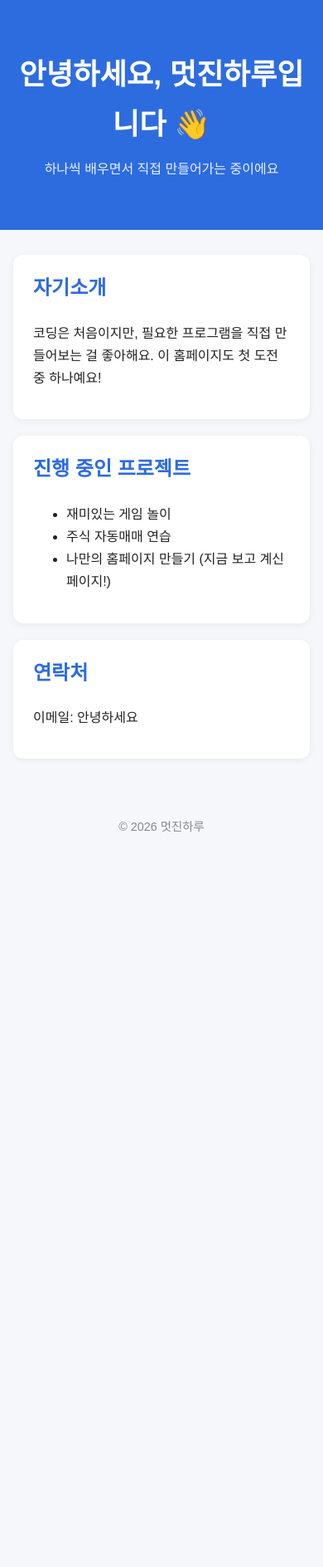
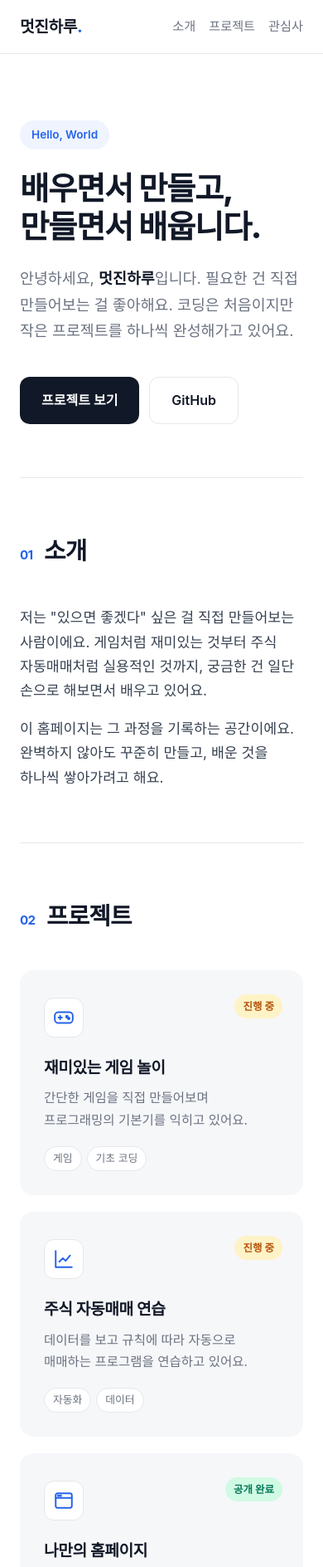
Before and after one commit to lunervia-ops/lunervia-ops.github.io, a plain HTML site: page index.html in a window 390 px wide. Shown: the top 1888 px of the page at 83% size. Before the commit the page ends 1029 px from the top, so only its background shows below. Drawn offline with Linux system fonts and the light colour scheme; a web font is replaced by a local one.

Commit message:
새 홈페이지로 전면 교체

```diff
--- a/index.html
+++ b/index.html
@@ -3,76 +3,122 @@
 <head>
   <meta charset="UTF-8">
   <meta name="viewport" content="width=device-width, initial-scale=1.0">
-  <title>멋진하루의 홈페이지</title>
-  <style>
-    body {
-      margin: 0;
-      font-family: "Pretendard", "Apple SD Gothic Neo", "Malgun Gothic", sans-serif;
-      background: #f5f7fa;
-      color: #222;
-      line-height: 1.7;
-    }
-    header {
-      background: #2d6cdf;
-      color: white;
-      text-align: center;
-      padding: 60px 20px;
-    }
-    header h1 { margin: 0; font-size: 2.2em; }
-    header p { margin: 10px 0 0; opacity: 0.9; }
-    main {
-      max-width: 700px;
-      margin: 0 auto;
-      padding: 30px 16px;
-    }
-    section {
-      background: white;
-      border-radius: 12px;
-      padding: 20px 24px;
-      margin-bottom: 20px;
-      box-shadow: 0 2px 8px rgba(0,0,0,0.06);
-    }
-    h2 { color: #2d6cdf; margin-top: 0; }
-    footer {
-      text-align: center;
-      color: #888;
-      padding: 20px;
-      font-size: 0.9em;
-    }
-  </style>
+  <title>멋진하루 | 개인 홈페이지</title>
+  <meta name="description" content="하나씩 배우며 직접 만들어가는 멋진하루의 개인 홈페이지">
+  <link rel="preconnect" href="https://cdn.jsdelivr.net">
+  <link rel="stylesheet" href="https://cdn.jsdelivr.net/gh/orioncactus/pretendard@v1.3.9/dist/web/static/pretendard.min.css">
+  <link rel="stylesheet" href="style.css">
 </head>
 <body>
-
-  <header>
-    <h1>안녕하세요, 멋진하루입니다 👋</h1>
-    <p>하나씩 배우면서 직접 만들어가는 중이에요</p>
+  <header class="nav">
+    <div class="container nav-inner">
+      <a href="#top" class="logo">멋진하루<span>.</span></a>
+      <nav>
+        <a href="#about">소개</a>
+        <a href="#projects">프로젝트</a>
+        <a href="#skills">관심사</a>
+      </nav>
+    </div>
   </header>
 
-  <main>
-    <section>
-      <h2>자기소개</h2>
-      <p>코딩은 처음이지만, 필요한 프로그램을 직접 만들어보는 걸 좋아해요.
-         이 홈페이지도 첫 도전 중 하나예요!</p>
+  <main id="top">
+    <section class="hero container">
+      <p class="eyebrow">Hello, World</p>
+      <h1>배우면서 만들고,<br>만들면서 배웁니다.</h1>
+      <p class="lead">안녕하세요, <strong>멋진하루</strong>입니다. 필요한 건 직접 만들어보는 걸 좋아해요.
+        코딩은 처음이지만 작은 프로젝트를 하나씩 완성해가고 있어요.</p>
+      <div class="hero-actions">
+        <a href="#projects" class="btn btn-primary">프로젝트 보기</a>
+        <a href="https://github.com/lunervia-ops" target="_blank" rel="noopener" class="btn btn-ghost">GitHub</a>
+      </div>
     </section>
 
-    <section>
-      <h2>진행 중인 프로젝트</h2>
-      <ul>
-        <li>재미있는 게임 놀이</li>
-        <li>주식 자동매매 연습</li>
-        <li>나만의 홈페이지 만들기 (지금 보고 계신 페이지!)</li>
-      </ul>
+    <section id="about" class="section container">
+      <h2 class="section-title"><span>01</span> 소개</h2>
+      <div class="about-grid">
+        <p>
+          저는 "있으면 좋겠다" 싶은 걸 직접 만들어보는 사람이에요.
+          게임처럼 재미있는 것부터 주식 자동매매처럼 실용적인 것까지,
+          궁금한 건 일단 손으로 해보면서 배우고 있어요.
+        </p>
+        <p>
+          이 홈페이지는 그 과정을 기록하는 공간이에요.
+          완벽하지 않아도 꾸준히 만들고, 배운 것을 하나씩 쌓아가려고 해요.
+        </p>
+      </div>
     </section>
 
-    <section>
-      <h2>연락처</h2>
-      <p>이메일: 안녕하세요</p>
+    <section id="projects" class="section container">
+      <h2 class="section-title"><span>02</span> 프로젝트</h2>
+      <div class="cards">
+        <article class="card">
+          <div class="card-icon">
+            <svg viewBox="0 0 24 24" fill="none" stroke="currentColor" stroke-width="1.8" stroke-linecap="round" stroke-linejoin="round"><rect x="2" y="6" width="20" height="12" rx="4"/><path d="M6 12h4M8 10v4"/><circle cx="15.5" cy="11" r="1"/><circle cx="17.5" cy="13" r="1"/></svg>
+          </div>
+          <h3>재미있는 게임 놀이</h3>
+          <p>간단한 게임을 직접 만들어보며 프로그래밍의 기본기를 익히고 있어요.</p>
+          <ul class="tags"><li>게임</li><li>기초 코딩</li></ul>
+          <span class="status doing">진행 중</span>
+        </article>
+        <article class="card">
+          <div class="card-icon">
+            <svg viewBox="0 0 24 24" fill="none" stroke="currentColor" stroke-width="1.8" stroke-linecap="round" stroke-linejoin="round"><path d="M3 3v18h18"/><path d="M7 15l4-4 3 3 5-6"/></svg>
+          </div>
+          <h3>주식 자동매매 연습</h3>
+          <p>데이터를 보고 규칙에 따라 자동으로 매매하는 프로그램을 연습하고 있어요.</p>
+          <ul class="tags"><li>자동화</li><li>데이터</li></ul>
+          <span class="status doing">진행 중</span>
+        </article>
+        <article class="card">
+          <div class="card-icon">
+            <svg viewBox="0 0 24 24" fill="none" stroke="currentColor" stroke-width="1.8" stroke-linecap="round" stroke-linejoin="round"><rect x="3" y="4" width="18" height="16" rx="2"/><path d="M3 9h18"/><circle cx="6" cy="6.5" r=".6"/><circle cx="8.5" cy="6.5" r=".6"/></svg>
+          </div>
+          <h3>나만의 홈페이지</h3>
+          <p>지금 보고 계신 이 페이지예요. GitHub Pages로 직접 만들어 올렸어요.</p>
+          <ul class="tags"><li>HTML</li><li>CSS</li><li>GitHub</li></ul>
+          <span class="status done">공개 완료</span>
+        </article>
+      </div>
+    </section>
+
+    <section id="skills" class="section container">
+      <h2 class="section-title"><span>03</span> 관심사 &amp; 배우는 중</h2>
+      <div class="skills">
+        <div class="skill-group">
+          <h3>배우는 중</h3>
+          <ul class="chips">
+            <li>HTML / CSS</li>
+            <li>JavaScript</li>
+            <li>Python</li>
+            <li>Git &amp; GitHub</li>
+          </ul>
+        </div>
+        <div class="skill-group">
+          <h3>관심 있는 것</h3>
+          <ul class="chips">
+            <li>AI 도구 활용</li>
+            <li>업무 자동화</li>
+            <li>게임 개발</li>
+            <li>투자 데이터 분석</li>
+          </ul>
+        </div>
+      </div>
     </section>
   </main>
 
-  <footer>
-    © 2026 멋진하루
+  <footer class="footer">
+    <div class="container footer-inner">
+      <p>&copy; <span id="year">2026</span> 멋진하루</p>
+      <a href="https://github.com/lunervia-ops" target="_blank" rel="noopener">github.com/lunervia-ops</a>
+    </div>
   </footer>
 
+  <script>
+    document.getElementById('year').textContent = new Date().getFullYear();
+    const io = new IntersectionObserver(es => es.forEach(e => {
+      if (e.isIntersecting) { e.target.classList.add('show'); io.unobserve(e.target); }
+    }), { threshold: 0.12 });
+    document.querySelectorAll('.section, .card').forEach(el => { el.classList.add('fade'); io.observe(el); });
+  </script>
 </body>
 </html>
--- /dev/null
+++ b/style.css
@@ -0,0 +1,121 @@
+:root {
+  --bg: #ffffff;
+  --bg-soft: #f6f7f9;
+  --text: #111827;
+  --muted: #6b7280;
+  --line: #e5e7eb;
+  --accent: #2563eb;
+  --accent-soft: #eff4ff;
+  --radius: 16px;
+}
+
+* { box-sizing: border-box; margin: 0; padding: 0; }
+html { scroll-behavior: smooth; }
+body {
+  font-family: "Pretendard", -apple-system, BlinkMacSystemFont, "Malgun Gothic", sans-serif;
+  color: var(--text);
+  background: var(--bg);
+  line-height: 1.7;
+  -webkit-font-smoothing: antialiased;
+  word-break: keep-all;
+}
+a { color: inherit; text-decoration: none; }
+ul { list-style: none; }
+
+.container { width: min(1040px, 100% - 48px); margin: 0 auto; }
+
+/* nav */
+.nav {
+  position: sticky; top: 0; z-index: 10;
+  background: rgba(255,255,255,.85);
+  backdrop-filter: blur(10px);
+  border-bottom: 1px solid var(--line);
+}
+.nav-inner { display: flex; justify-content: space-between; align-items: center; height: 64px; }
+.logo { font-weight: 800; font-size: 1.2rem; letter-spacing: -0.02em; }
+.logo span { color: var(--accent); }
+.nav nav { display: flex; gap: 28px; }
+.nav nav a { color: var(--muted); font-size: .95rem; font-weight: 500; transition: color .2s; }
+.nav nav a:hover { color: var(--text); }
+
+/* hero */
+.hero { padding: 120px 0 100px; }
+.eyebrow {
+  display: inline-block; font-size: .85rem; font-weight: 600;
+  color: var(--accent); background: var(--accent-soft);
+  padding: 6px 14px; border-radius: 999px; margin-bottom: 24px;
+}
+.hero h1 {
+  font-size: clamp(2.4rem, 6vw, 4rem); line-height: 1.2;
+  letter-spacing: -0.035em; font-weight: 800; margin-bottom: 24px;
+}
+.lead { max-width: 600px; font-size: 1.15rem; color: var(--muted); margin-bottom: 40px; }
+.lead strong { color: var(--text); }
+.hero-actions { display: flex; gap: 12px; flex-wrap: wrap; }
+.btn {
+  display: inline-flex; align-items: center; padding: 14px 26px;
+  border-radius: 12px; font-weight: 600; transition: all .2s;
+}
+.btn-primary { background: var(--text); color: #fff; }
+.btn-primary:hover { background: var(--accent); transform: translateY(-2px); }
+.btn-ghost { border: 1px solid var(--line); }
+.btn-ghost:hover { border-color: var(--text); transform: translateY(-2px); }
+
+/* sections */
+.section { padding: 80px 0; border-top: 1px solid var(--line); }
+.section-title {
+  font-size: 1.8rem; letter-spacing: -0.03em; font-weight: 800; margin-bottom: 40px;
+  display: flex; align-items: baseline; gap: 14px;
+}
+.section-title span { font-size: .95rem; color: var(--accent); font-weight: 700; }
+
+.about-grid { display: grid; grid-template-columns: 1fr 1fr; gap: 40px; font-size: 1.08rem; color: #374151; }
+
+/* cards */
+.cards { display: grid; grid-template-columns: repeat(3, 1fr); gap: 20px; }
+.card {
+  position: relative; background: var(--bg-soft); border: 1px solid transparent;
+  border-radius: var(--radius); padding: 32px 28px 28px;
+  transition: transform .25s, border-color .25s, background .25s;
+}
+.card:hover { transform: translateY(-6px); background: #fff; border-color: var(--line); box-shadow: 0 12px 32px rgba(17,24,39,.06); }
+.card-icon {
+  width: 48px; height: 48px; border-radius: 12px; display: grid; place-items: center;
+  background: #fff; color: var(--accent); margin-bottom: 20px; border: 1px solid var(--line);
+}
+.card-icon svg { width: 26px; height: 26px; }
+.card h3 { font-size: 1.2rem; letter-spacing: -0.02em; margin-bottom: 8px; }
+.card p { color: var(--muted); font-size: .97rem; margin-bottom: 18px; }
+.tags { display: flex; flex-wrap: wrap; gap: 6px; }
+.tags li { font-size: .8rem; color: var(--muted); background: #fff; border: 1px solid var(--line); padding: 3px 10px; border-radius: 999px; }
+.status { position: absolute; top: 28px; right: 24px; font-size: .78rem; font-weight: 600; padding: 4px 10px; border-radius: 999px; }
+.status.doing { color: #b45309; background: #fef3c7; }
+.status.done { color: #047857; background: #d1fae5; }
+
+/* skills */
+.skills { display: grid; grid-template-columns: 1fr 1fr; gap: 20px; }
+.skill-group { border: 1px solid var(--line); border-radius: var(--radius); padding: 28px; }
+.skill-group h3 { font-size: 1rem; color: var(--muted); font-weight: 600; margin-bottom: 16px; }
+.chips { display: flex; flex-wrap: wrap; gap: 10px; }
+.chips li { background: var(--bg-soft); padding: 8px 16px; border-radius: 10px; font-weight: 500; font-size: .95rem; }
+
+/* footer */
+.footer { border-top: 1px solid var(--line); padding: 32px 0; color: var(--muted); font-size: .9rem; }
+.footer-inner { display: flex; justify-content: space-between; flex-wrap: wrap; gap: 8px; }
+.footer a:hover { color: var(--accent); }
+
+/* animation */
+.fade { opacity: 0; transform: translateY(20px); transition: opacity .7s ease, transform .7s ease; }
+.fade.show { opacity: 1; transform: none; }
+
+/* responsive */
+@media (max-width: 860px) {
+  .cards { grid-template-columns: 1fr 1fr; }
+}
+@media (max-width: 640px) {
+  .nav nav { gap: 16px; }
+  .hero { padding: 80px 0 64px; }
+  .about-grid, .skills, .cards { grid-template-columns: 1fr; }
+  .about-grid { gap: 16px; }
+  .section { padding: 64px 0; }
+}
```
